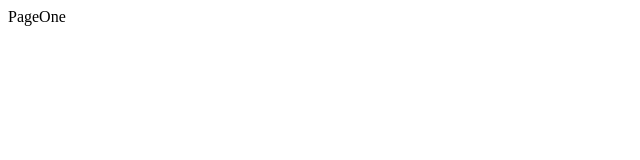
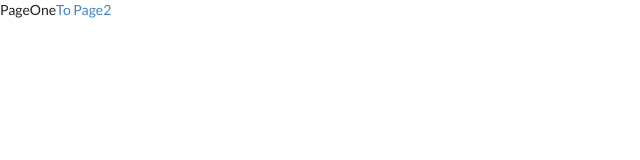
Before and after one commit to rowaxl/broadcast-client, a React app: page / in a window 1280 px wide. Shown: the top 160 px of the page, without its empty margins (0-640 px from the left). Built offline with nearby package versions, Linux system fonts and the light colour scheme.

Commit message:
make blank components of stream

```diff
--- a/public/index.html
+++ b/public/index.html
@@ -8,34 +8,12 @@
       content="width=device-width, initial-scale=1, shrink-to-fit=no"
     />
     <meta name="theme-color" content="#000000" />
-    <!--
-      manifest.json provides metadata used when your web app is installed on a
-      user's mobile device or desktop. See https://developers.google.com/web/fundamentals/web-app-manifest/
-    -->
+    <link rel="stylesheet" href="https://cdnjs.cloudflare.com/ajax/libs/semantic-ui/2.4.1/semantic.min.css" />
     <link rel="manifest" href="%PUBLIC_URL%/manifest.json" />
-    <!--
-      Notice the use of %PUBLIC_URL% in the tags above.
-      It will be replaced with the URL of the `public` folder during the build.
-      Only files inside the `public` folder can be referenced from the HTML.
-
-      Unlike "/favicon.ico" or "favicon.ico", "%PUBLIC_URL%/favicon.ico" will
-      work correctly both with client-side routing and a non-root public URL.
-      Learn how to configure a non-root public URL by running `npm run build`.
-    -->
     <title>React App</title>
   </head>
   <body>
     <noscript>You need to enable JavaScript to run this app.</noscript>
     <div id="root"></div>
-    <!--
-      This HTML file is a template.
-      If you open it directly in the browser, you will see an empty page.
-
-      You can add webfonts, meta tags, or analytics to this file.
-      The build step will place the bundled scripts into the <body> tag.
-
-      To begin the development, run `npm start` or `yarn start`.
-      To create a production bundle, use `npm run build` or `yarn build`.
-    -->
   </body>
 </html>
--- a/src/components/App.js
+++ b/src/components/App.js
@@ -1,13 +1,19 @@
 import React, { Component } from 'react';
-import { BrowserRouter, Route } from 'react-router-dom';
+import { BrowserRouter, Route, Link } from 'react-router-dom';
 
 // dummy
 const PageOne = () => {
-    return <div>PageOne</div>;
+    return (<div>
+        PageOne
+        <Link to="/two">To Page2</Link>
+        </div>);
 };
 
 const PageTwo = () => {
-    return <div>PageTwo</div>;
+    return (<div>
+        PageTwo
+        <Link to="/">To Page1</Link>
+        </div>);
 };
 
 class App extends Component {
@@ -17,7 +23,7 @@ class App extends Component {
                 <BrowserRouter>
                     <div>
                         <Route path="/" exact component={PageOne} />
-                        <Route path="/two" exact component={PageTwo} />
+                        <Route path="/two" component={PageTwo} />
                     </div>
                 </BrowserRouter>
             </div>
```
Also changed, not shown: src/components/streams/StreamCreate.js (added, +9 -0 lines), src/components/streams/StreamDelete.js (added, +9 -0 lines), src/components/streams/StreamEdit.js (added, +9 -0 lines), src/components/streams/StreamList.js (added, +9 -0 lines), src/components/streams/StreamShow.js (added, +9 -0 lines).
